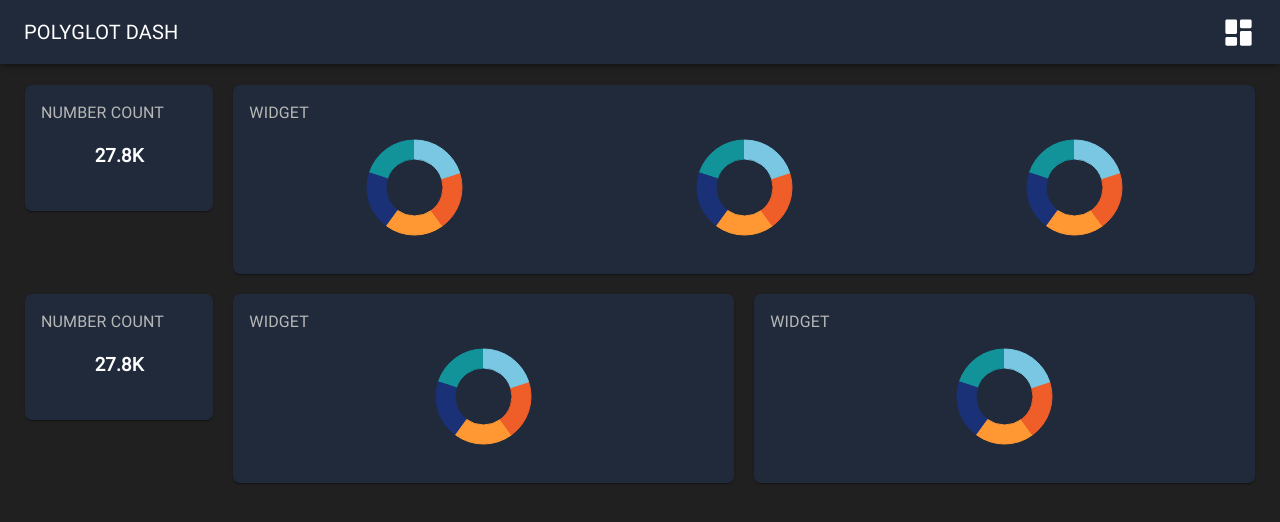
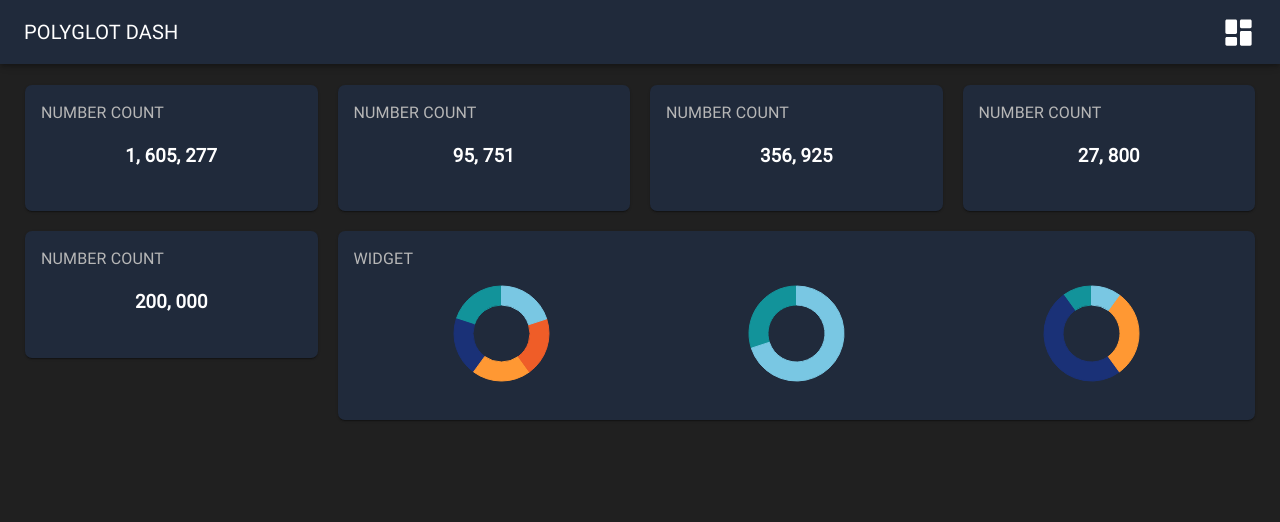
Before and after one commit to sethvm/polyglot-dash, a React (Create React App) app: page / in a window 1280 px wide. Shown: the top 522 px of the page. Built offline with nearby package versions, Linux system fonts and the light colour scheme.

Commit message:
add dummy data and rework dash layout

```diff
--- a/src/Dash.js
+++ b/src/Dash.js
@@ -15,32 +15,48 @@ export default function Dash() {
 
     const dash = styleDash();
 
+    const data1 = [
+        { angle: 70, radius: 10, innerRadius: 6 },
+        { angle: 30, radius: 10, innerRadius: 6 }
+    ]
+
+    const data2 = [
+        { angle: 10, radius: 10, innerRadius: 6 },
+        { angle: 30, radius: 10, innerRadius: 6 },
+        { angle: 50, radius: 10, innerRadius: 6 },
+        { angle: 10, radius: 10, innerRadius: 6 }
+    ]
+
     return(
         <div className={dash.root}>
             <Grid container>
-                <Widget lg={2} md={3} sm={3} xs={12}
+                <Widget lg={3} md={3} sm={6} xs={12}
                 header='NUMBER COUNT'>
-                    <h3>27.8K</h3>
+                    <h3>1, 605, 277</h3>
                 </Widget>
-                <Widget lg={10} md={9} sm={9} xs={12}
-                header='WIDGET'>
-                    <DonutChart />
-                    <DonutChart />
-                    <DonutChart />
+                <Widget lg={3} md={3} sm={6} xs={12}
+                header='NUMBER COUNT'>
+                    <h3>95, 751</h3>
+                </Widget>
+                <Widget lg={3} md={3} sm={6} xs={12}
+                header='NUMBER COUNT'>
+                    <h3>356, 925</h3>
+                </Widget>
+                <Widget lg={3} md={3} sm={6} xs={12}
+                header='NUMBER COUNT'>
+                    <h3>27, 800</h3>
                 </Widget>
             </Grid>
             <Grid container>
-                <Widget lg={2} md={2} sm={3} xs={12}
+                <Widget lg={3} md={3} sm={4} xs={12}
                 header='NUMBER COUNT'>
-                    <h3>27.8K</h3>
+                    <h3>200, 000</h3>
                 </Widget>
-                <Widget lg={5} md={5} sm={4} xs={12}
+                <Widget lg={9} md={9} sm={8} xs={12}
                 header='WIDGET'>
                     <DonutChart />
-                </Widget>
-                <Widget lg={5} md={5} sm={4} xs={12}
-                header='WIDGET'>
-                    <DonutChart />
+                    <DonutChart data={data1} />
+                    <DonutChart data={data2} />
                 </Widget>
             </Grid>
         </div>
--- a/src/components/Widget.js
+++ b/src/components/Widget.js
@@ -25,7 +25,9 @@ const widgetStyle = makeStyles({
 })
 
 export default function Widget(props) {
+
     const widget = widgetStyle();
+
     return(
         <Grid item
         lg={props.lg}
```
